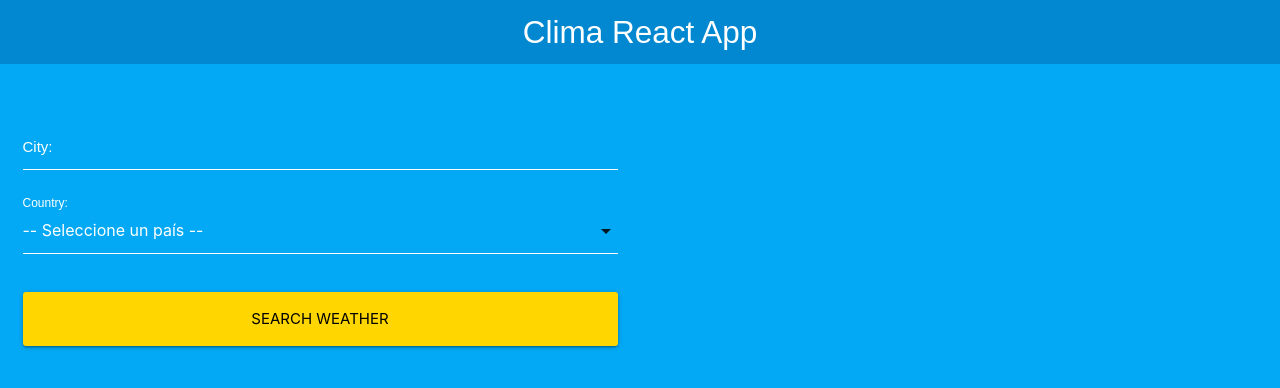
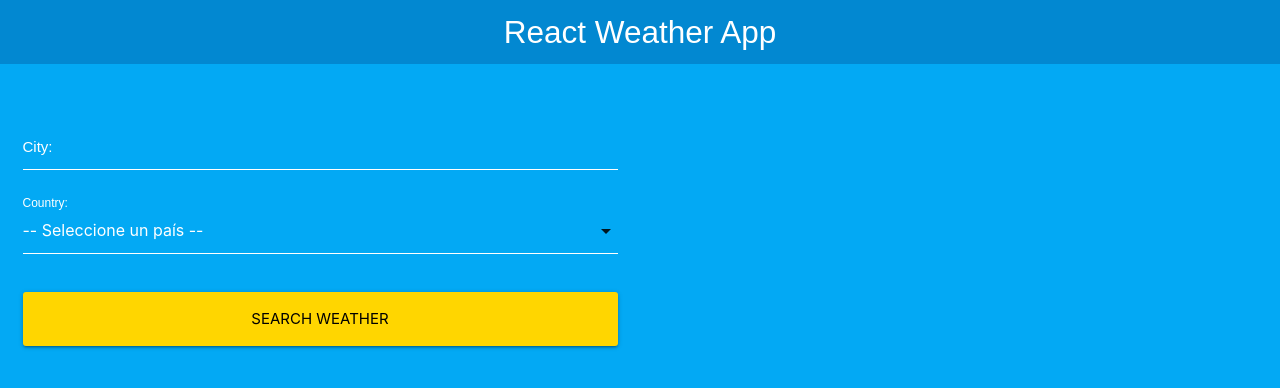
Before and after one commit to julikroch/weathercheck, a React (Create React App) app: page / in a window 1280 px wide. Shown: the top 388 px of the page. Built offline with nearby package versions, Linux system fonts and the light colour scheme.

Commit message:
changing title

```diff
--- a/src/App.tsx
+++ b/src/App.tsx
@@ -54,8 +54,7 @@ function App() {
 
   return (
     <Fragment>
-      <Header title='Clima React App' />
-
+      <Header title='React Weather App' />
       <div className='form-container'>
         <div className='row'>
           <div className='col m6 s12'>
```
